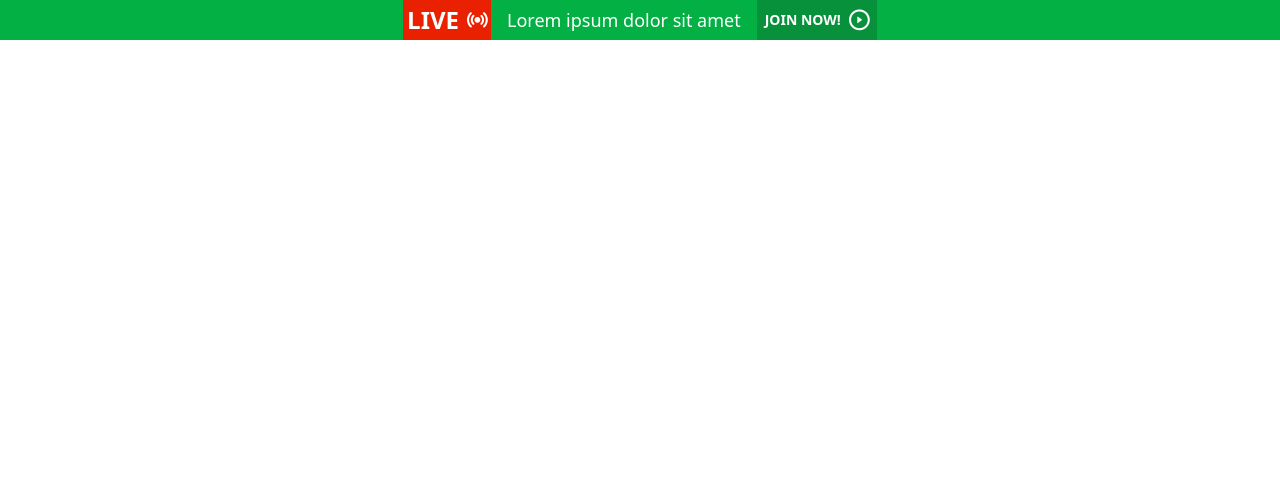
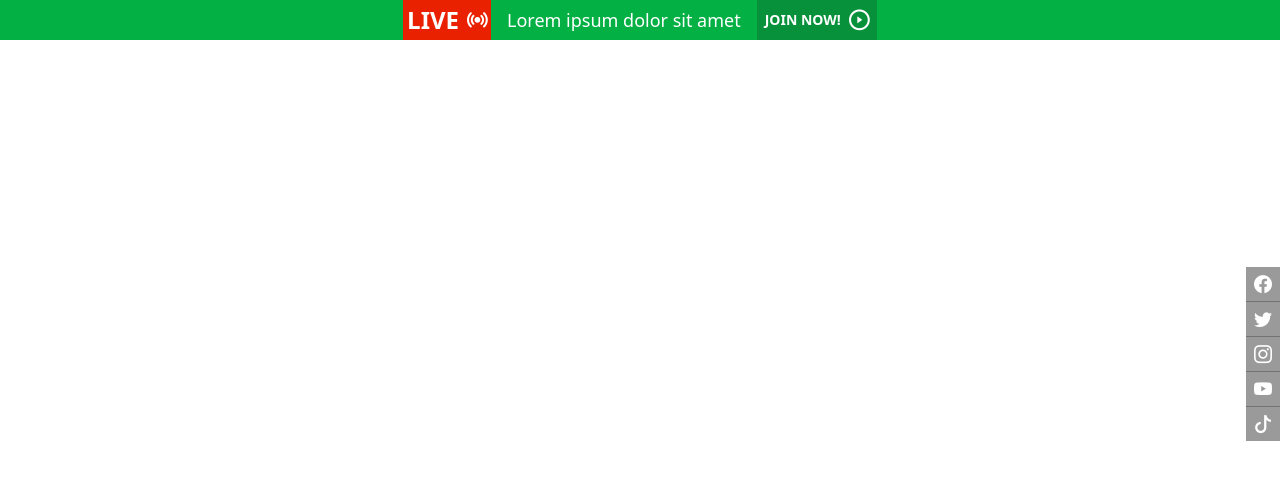
Before and after one commit to rootspyro/Nolatech-Reach-Nodejs, a React (Vite) app in the folder frontend/: page / in a window 1280 px wide. Shown: the top 480 px of the page. Built offline with nearby package versions, Linux system fonts and the light colour scheme.

Commit message:
Feat: Add socialmedia menu

```diff
--- /dev/null
+++ b/frontend/src/components/sideMenu.tsx
@@ -0,0 +1,23 @@
+export default function SideMenu() {
+  return(
+    <div className="bg-gray right-0 fixed top-1/3">
+      <ul className="text-white flex flex-col text-lg">
+        <li className="bg-gray-base flex items-center hover:bg-neutral-500 justify-center transition-all duration-100">
+          <a className="flex justify-center p-2" href="#"><i className="ico-facebook"></i></a>
+        </li>
+        <li className="bg-gray-base flex items-center hover:bg-neutral-500 justify-center border-t border-neutral-500 transition-all duration-100">
+          <a className="flex justify-center p-2" href="#"><i className="ico-twitter"></i></a>
+        </li>
+        <li className="bg-gray-base flex items-center hover:bg-neutral-500 justify-center border-t border-neutral-500 transition-all duration-100">
+          <a className="flex justify-center p-2" href="#"><i className="ico-instagram"></i></a>
+        </li>
+        <li className="bg-gray-base flex items-center hover:bg-neutral-500 justify-center border-t border-neutral-500 transition-all duration-100">
+          <a className="flex justify-center p-2" href="#"><i className="ico-youtube"></i></a>
+        </li>
+        <li className="bg-gray-base flex items-center hover:bg-neutral-500 justify-center border-t border-neutral-500 transition-all duration-100">
+          <a className="flex justify-center p-2" href="#"><i className="ico-tiktok"></i></a>
+        </li>
+      </ul>
+    </div>
+  )
+}
--- a/frontend/src/main.tsx
+++ b/frontend/src/main.tsx
@@ -3,10 +3,12 @@ import ReactDOM from 'react-dom/client'
 import App from './App.tsx'
 import Header from './components/header.tsx'
 import './index.css'
+import SideMenu from './components/sideMenu.tsx'
 
 ReactDOM.createRoot(document.getElementById('root')!).render(
   <React.StrictMode>
     <Header />
+    <SideMenu />
     <App />
   </React.StrictMode>,
 )
```
Also changed, not shown: 2 other files (tests, documents, lock files or other folders).
